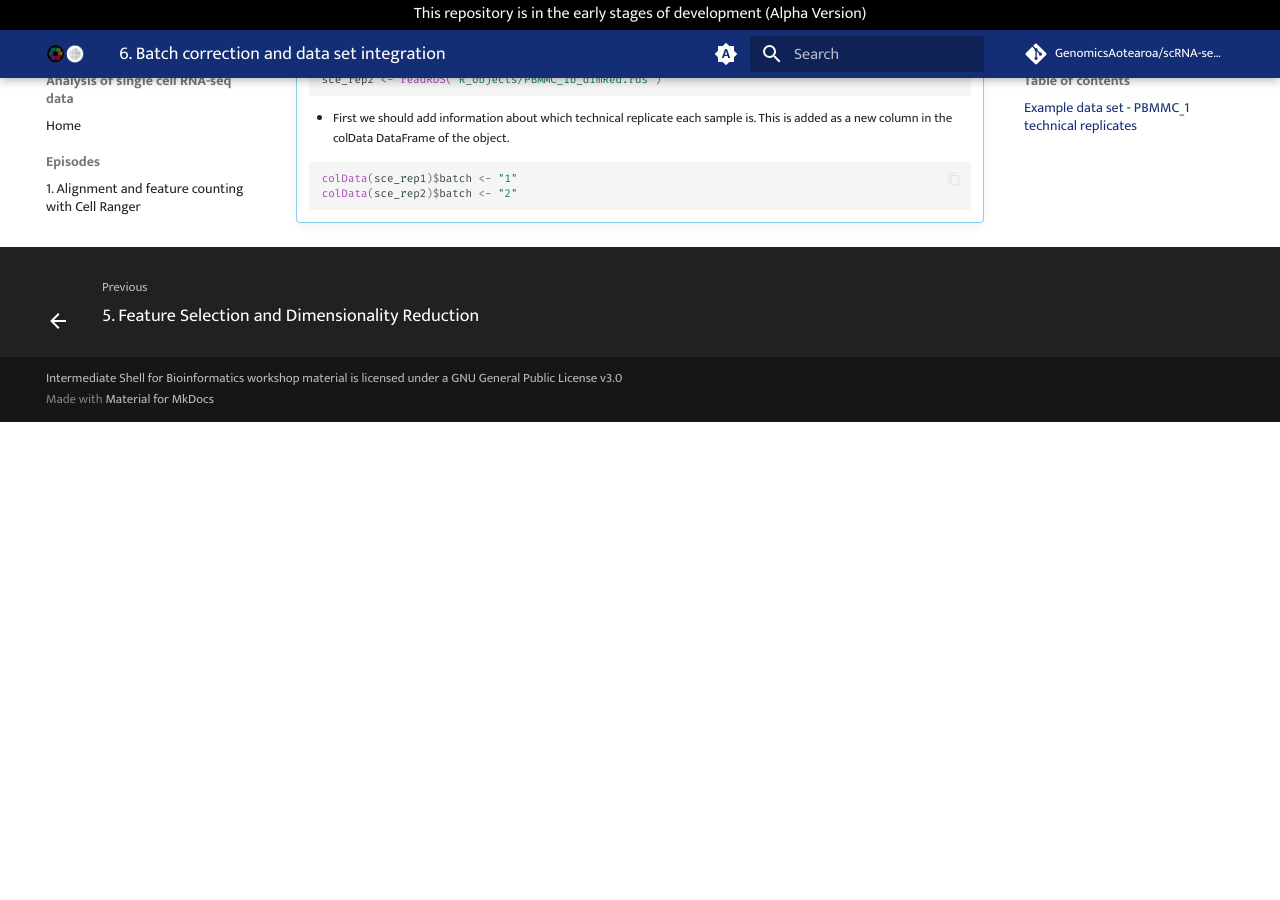
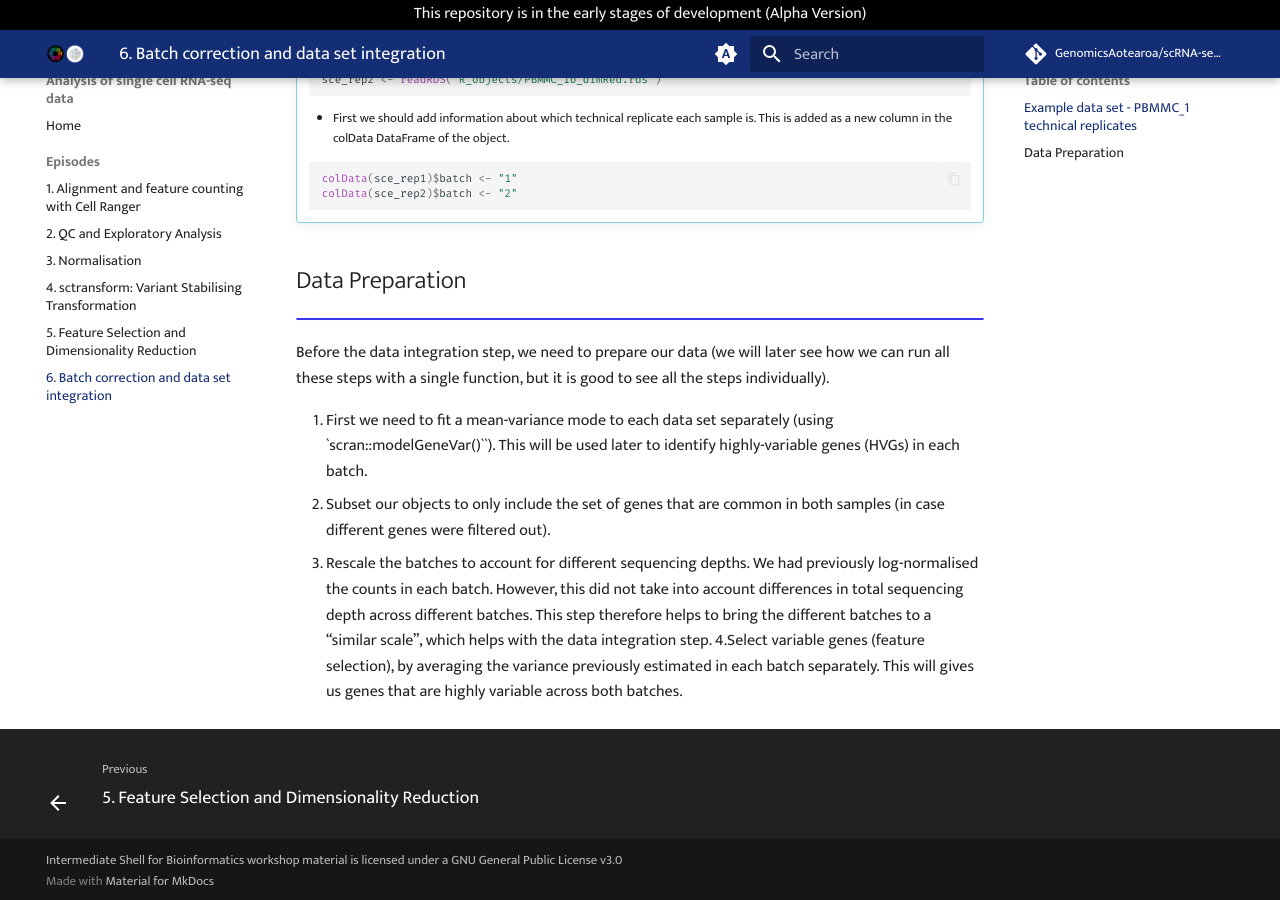
Before and after one commit to GenomicsAotearoa/scRNA-seq-data-analysis, an MkDocs documentation site: the page built from docs/episodes /6.md, in a window 1280 px wide and 900 px high, scrolled down 1468 px. Built offline with MkDocs 1.6.1 and Material for MkDocs 9.7.7, drawn with Linux system fonts in a browser that asks for light colours; comment, search, counter and statistics services are not loaded; before the commit the page ends 1890 px from its top, so only the background shows below that.

Commit message:
data preparation

````diff
--- a/docs/episodes /6.md
+++ b/docs/episodes /6.md
@@ -43,3 +43,14 @@ We already have the necessary objects prepared, and load them for this session:
     colData(sce_rep1)$batch <- "1"
     colData(sce_rep2)$batch <- "2"
     ```
+
+## Data Preparation
+
+!!! circle-info ""
+
+Before the data integration step, we need to prepare our data (we will later see how we can run all these steps with a single function, but it is good to see all the steps individually).
+
+1. First we need to fit a mean-variance mode to each data set separately (using `scran::modelGeneVar()``). This will be used later to identify highly-variable genes (HVGs) in each batch.
+2. Subset our objects to only include the set of genes that are common in both samples (in case different genes were filtered out).
+3. Rescale the batches to account for different sequencing depths. We had previously log-normalised the counts in each batch. However, this did not take into account differences in total sequencing depth across different batches. This step therefore helps to bring the different batches to a “similar scale”, which helps with the data integration step.
+4.Select variable genes (feature selection), by averaging the variance previously estimated in each batch separately. This will gives us genes that are highly variable across both batches.
````
